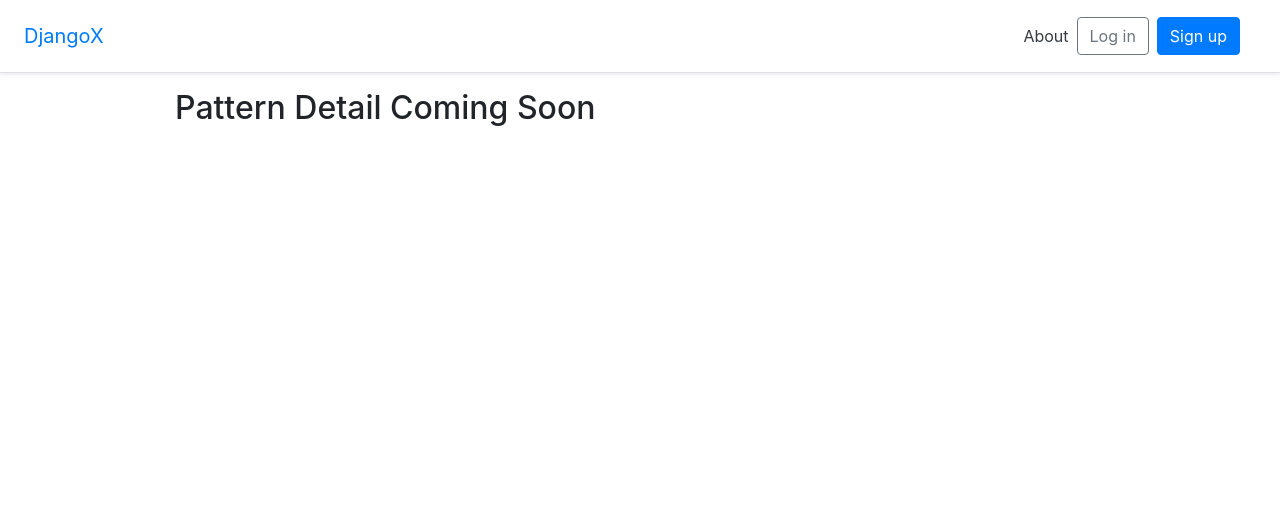
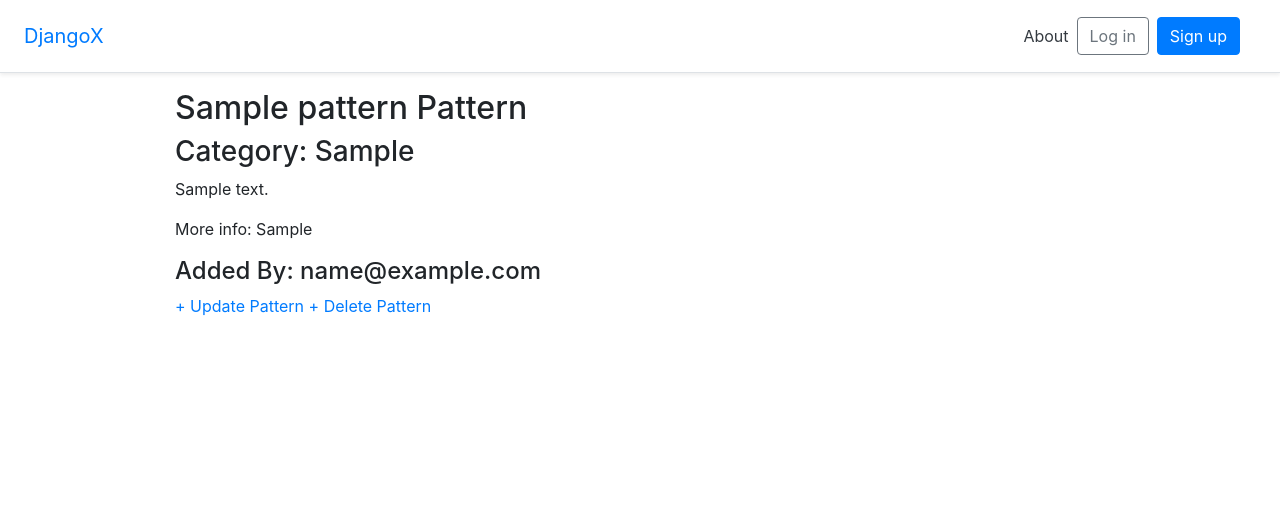
Before and after one commit to kimmyd70/django-x, a Django app: page /patterns/1/ in a window 1280 px wide. Shown: the top 515 px of the page. Run offline with Django 3.2, Linux system fonts and the light colour scheme; tables that the repository leaves empty hold one stand-in row (values such as "Sample post").

Commit message:
project and app display correctly now; all CRUD functions work

```diff
--- a/patterns/models.py
+++ b/patterns/models.py
@@ -1,13 +1,24 @@
 from django.db import models
 from django.contrib.auth import get_user_model
+from django.urls import reverse
 
-# Create your models here.
 
 class Pattern(models.Model):
-    name = models.CharField(max_length = 64, default = '')
+    name = models.CharField(max_length = 64)
     description = models.TextField(default = '')
     added_by = models.ForeignKey(get_user_model(),on_delete = models.CASCADE)
     category = models.TextField(default = '')
+    more_info = models.URLField(default = '')
 
     def __str__(self):
         return self.name
+
+    def get_absolute_url(self):
+        return reverse("pattern_detail", args=[str(self.id)])
+
+    # I started to make the more_info clickable,
+    # but got down a rabbit hole...need more research
+
+    # def show_more_info(self, obj):
+    #     return '<a href="%s">%s</a>' % (obj.more_info, obj.more_info)
+    # show_more_info.allow_tags = True
--- a/patterns/urls.py
+++ b/patterns/urls.py
@@ -1,5 +1,4 @@
 from django.urls import path
-# from patterns.models import Pattern
 from .views import PatternListView, PatternDetailView, PatternCreateView, PatternUpdateView, PatternDeleteView
 
 urlpatterns = [
--- a/patterns/views.py
+++ b/patterns/views.py
@@ -1,11 +1,11 @@
-from django.shortcuts import render
+# from django.shortcuts import render
 from django.urls import reverse_lazy
 from django.views.generic import (
     ListView,
     DetailView,
-    DeleteView,
     CreateView,
     UpdateView,
+    DeleteView,
 )
 
 from .models import Pattern
@@ -14,7 +14,7 @@ from .models import Pattern
 class PatternCreateView(CreateView):
     template_name = 'patterns/pattern-create.html'
     model = Pattern
-    fields = []
+    fields = ['name', 'description', 'added_by', 'category', 'more_info']
 
 class PatternListView(ListView):
     template_name = 'patterns/pattern-list.html'
@@ -27,7 +27,7 @@ class PatternDetailView(DetailView):
 class PatternUpdateView(UpdateView):
     template_name = 'patterns/pattern-update.html'
     model = Pattern
-    fields = []
+    fields = ['name', 'description', 'added_by', 'category', 'more_info']
 
 class PatternDeleteView(DeleteView):
     template_name = 'patterns/pattern-delete.html'
--- a/templates/patterns/pattern-create.html
+++ b/templates/patterns/pattern-create.html
@@ -1,7 +1,7 @@
 {% extends '_base.html' %}
 
 {% block content %}
-<h2>Pattern Create Coming Soon</h2>
+<h2>Create a Pattern</h2>
 <form action = "" method = "POST">
     {% csrf_token %}
     {{ form.as_p }}
--- a/templates/patterns/pattern-detail.html
+++ b/templates/patterns/pattern-detail.html
@@ -1,5 +1,12 @@
 {% extends '_base.html' %}
 
 {% block content %}
-<h2>Pattern Detail Coming Soon</h2>
+<h2>{{ pattern.name }} Pattern</h2>
+    <h3> Category: {{ pattern.category }}</h3>
+    <p>{{ pattern.description }}</p>
+    <p></p>
+    <p>More info: {{ pattern.more_info }}</p>
+    <h4>Added By: {{ pattern.added_by }}</h4>
+    <a href="{% url 'pattern_update' pattern.pk %}">+ Update Pattern</a>
+    <a href="{% url 'pattern_delete' pattern.pk %}">+ Delete Pattern</a>
 {% endblock content %}
```
Also changed, not shown: templates/patterns/pattern-delete.html (+6 -1 lines), templates/patterns/pattern-list.html (+9 -1 lines), templates/patterns/pattern-update.html (+6 -1 lines), patterns/README.md, patterns/migrations/0004_auto_20210323_1913.py (added), patterns/migrations/0005_auto_20210323_2030.py (added), patterns/migrations/0006_pattern_more_info.py (added), 1 other file.
